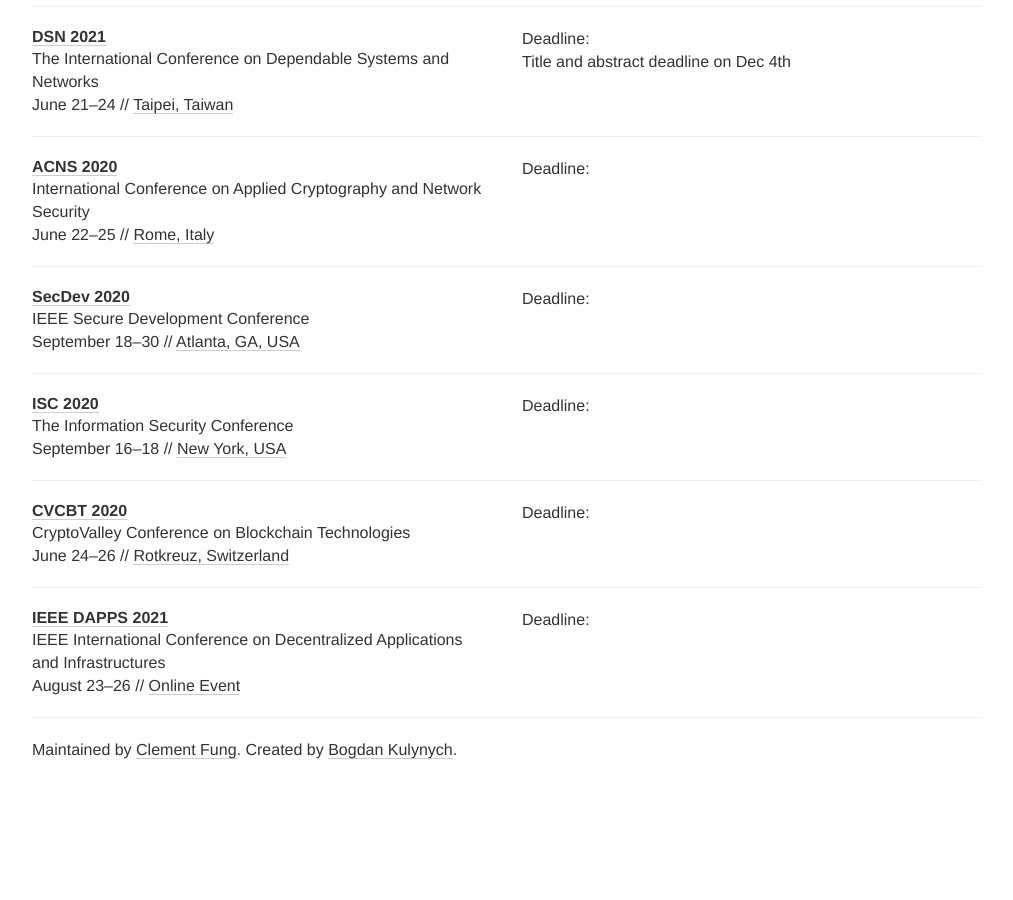
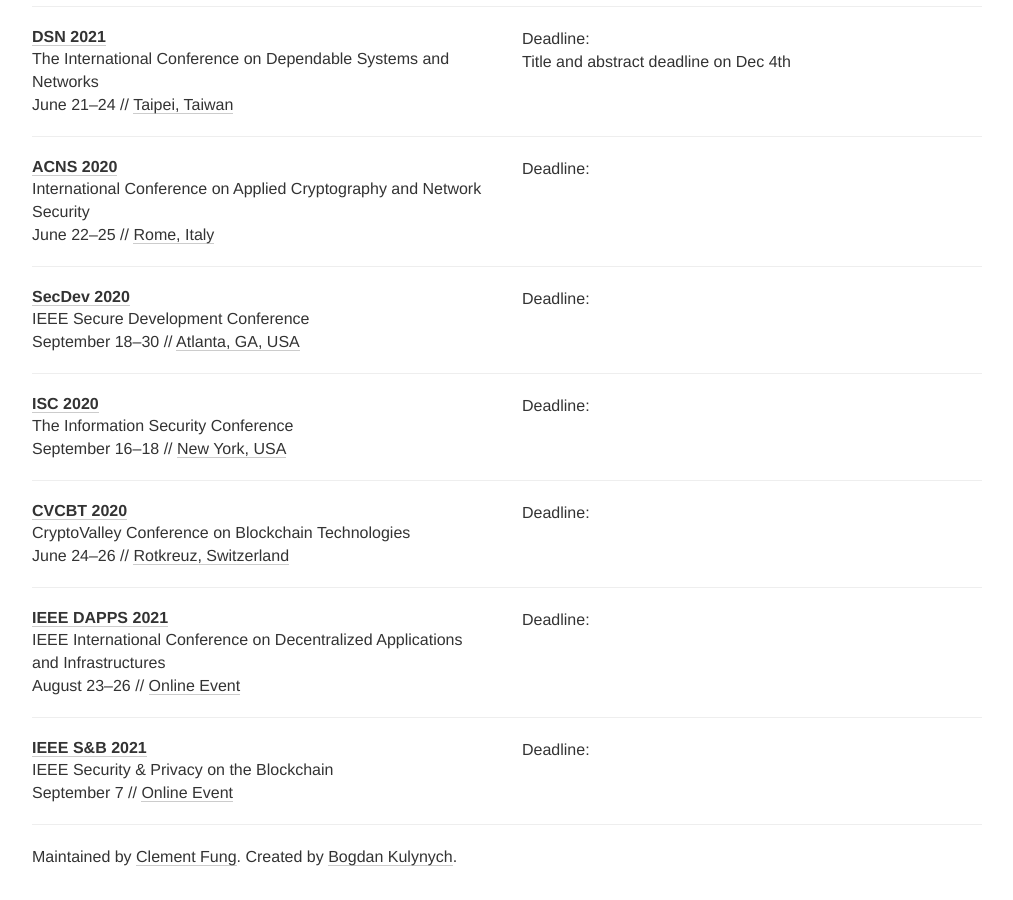
Before and after one commit to sec-deadlines/sec-deadlines.github.io, a Jekyll site: the page built from index.html, in a window 1280 px wide and 900 px high, scrolled down 3111 px. Shown: the whole window, without its empty margins (133-1146 px from the left). Built offline with Jekyll 4.4.1, drawn with Linux system fonts in a browser that asks for light colours; nearby versions of some CDN libraries; comment, search, counter and statistics services are not loaded; before the commit the page ends 3904 px from its top, so only the background shows below that.

Commit message:
Update conferences.yml
Included information about the workshop IEEE S&B 2021

```diff
--- a/_data/conferences.yml
+++ b/_data/conferences.yml
@@ -333,3 +333,12 @@
   date: August 23-26
   place: Online Event
   tags: [SEC, PRIV]
+
+- name: IEEE S&B
+  description: IEEE Security & Privacy on the Blockchain
+  year: 2021
+  link: https://ieeesb.org/
+  deadline: "2021-05-14 23:59"
+  date: September 7
+  place: Online Event
+  tags: [SEC, PRIV]
```
